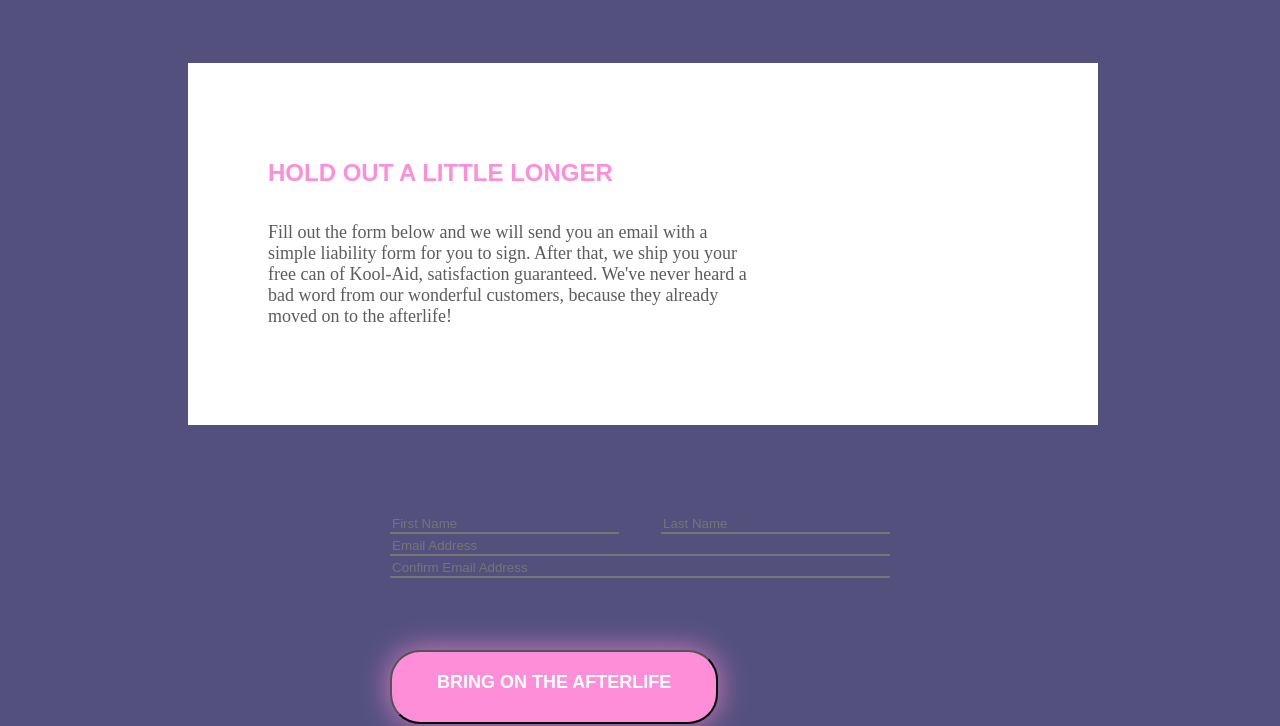
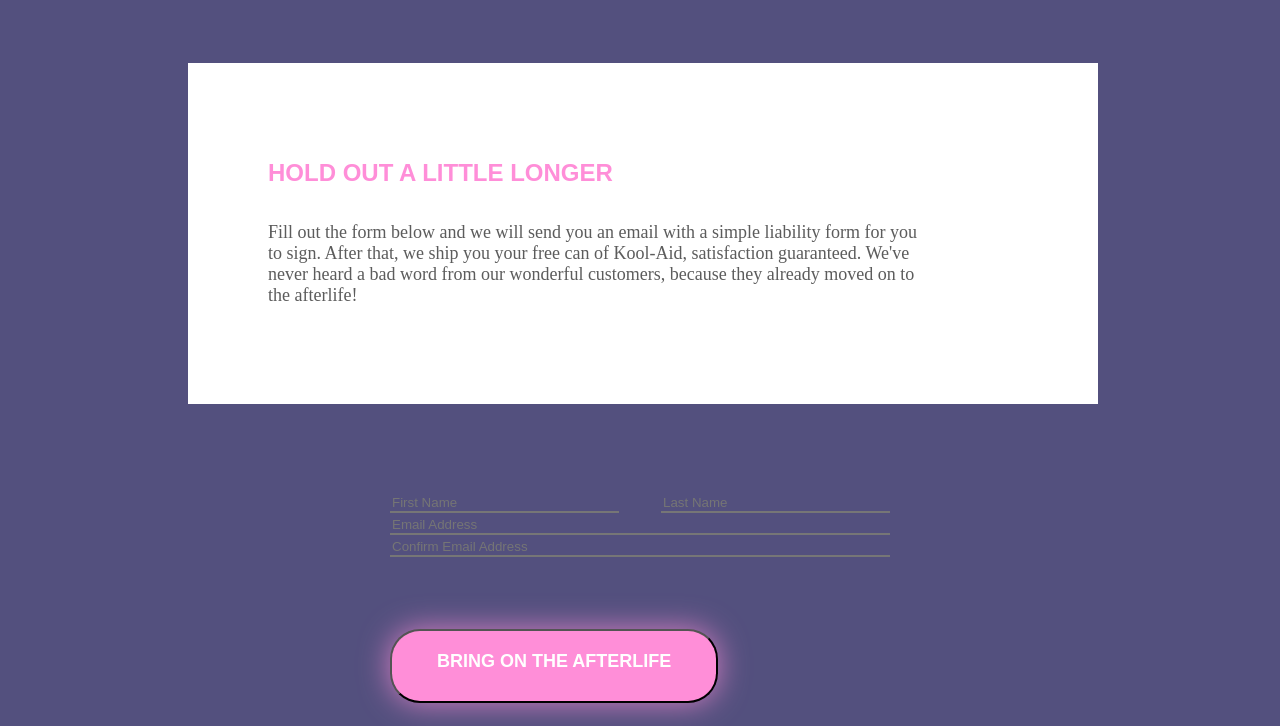
Before and after one commit to mjpena/milestone-project, a plain HTML site: page contact.html in a window 1280 px wide. Shown: the part 89-815 px from the top of the page. Drawn offline with Linux system fonts and the light colour scheme.

Commit message:
slightly better contact page

```diff
--- a/contact.html
+++ b/contact.html
@@ -27,7 +27,7 @@
                 margin-bottom: 35px;">HOLD OUT A LITTLE LONGER
             </h1>
 
-            <p style="font-family: 'Roboto Slab', serif; font-weight: 400; font-size: 18px; color: #5C5C5C; max-width: 480px;">
+            <p style="font-family: 'Roboto Slab', serif; font-weight: 400; font-size: 18px; color: #5C5C5C; max-width: 650px;">
                 Fill out the form below and we will send you an email with a simple liability form for you to sign. After that, we
                 ship you your free can of Kool-Aid, satisfaction guaranteed. We've never heard a bad word from our wonderful customers,
                 because they already moved on to the afterlife!
```
